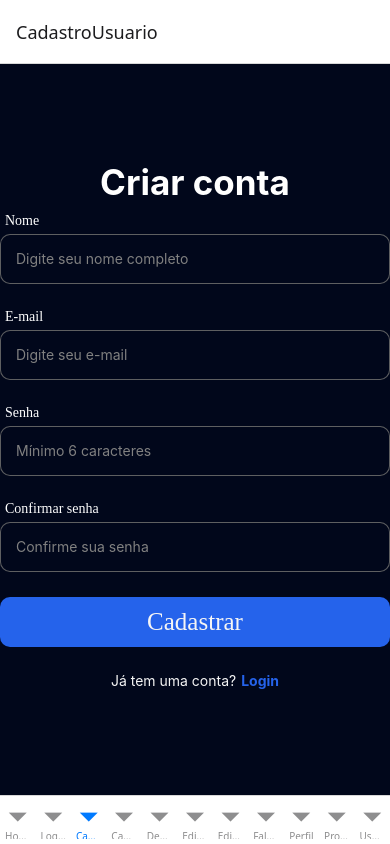
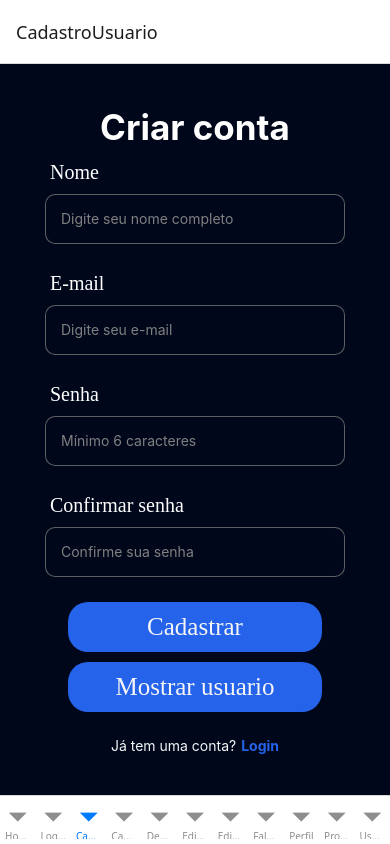
Before and after one commit to CarlosHenriiique021/Estoque_Mobile, a React Native app: screen /CadastroUsuario in a window 390 px wide. Built offline with nearby package versions, Linux system fonts and the light colour scheme.

Commit message:
Implementação da lógica da tela de cadastro

```diff
--- a/screens/CadastroUsuario/CadastroUsuario.js
+++ b/screens/CadastroUsuario/CadastroUsuario.js
@@ -1,23 +1,67 @@
-import React from 'react';
-import { StyleSheet, Text, View, Image, FlatList, FlatListComponent, Button, TouchableOpacity, TextInput } from 'react-native';
+import React, { useState } from 'react';
+import { StyleSheet, Text, View, Image, FlatList, FlatListComponent, Button, TouchableOpacity, TextInput, Alert } from 'react-native';
 import { styles } from '../../style';
+import AsyncStorage from '@react-native-async-storage/async-storage';
 
 export default function CadastroUsuario({navigation}) {
+    const [nome, setNome] = useState('');
+    const [email, setEmail] = useState('');
+    const [senha, setSenha] = useState('');
+    const [confirmarSenha, setConfirmarSenha] = useState('')
 
+ async function cadastrar() {
+
+    if (!nome || !email || !senha || !confirmarSenha) {
+        alert('Preencher tudo')
+        return;
+    }
+
+    if (senha !== confirmarSenha) {
+        alert('As senhas não são iguais')
+        return;
+    }
+
+    if (senha.length < 6) {
+    alert('Erro: A senha deve ter pelo menos 6 caracteres.');
+    return;
+}
+    else {
+        alert('Cadastro realizado!')
+
+        const usuario = {
+        nome, email, senha
+        }
+       await AsyncStorage.setItem('usuario', JSON.stringify(usuario));
+    }
+
+    }
+
+    async function mostrar() {
+      const json = await AsyncStorage.getItem('usuario');
+      const usuario = JSON.parse(json);
+     alert(
+    `Informações do Usuário\n\nNome: ${usuario.nome}\nEmail: ${usuario.email}\nSenha: ${usuario.senha}`
+  );
+}
     return (
     <View style={styles.viewPrincipal}>
 
-        <View style = {styles.subtitulo} >
-            <Text style = {styles.textosubtitulo}>
+        <View style = {styles.titulo} >
+            <Text style = {styles.textotitulo}>
                 Criar conta
             </Text>
+
         </View>
+
+        <View style = {{width: 300}}>
             <Text style = {styles.texto}>Nome</Text>
 
             <TextInput
              style = {styles.input}
             placeholder='Digite seu nome completo'
-            placeholderTextColor= 'gray'
+            placeholderTextColor = 'gray'
+            value= {nome}
+            onChangeText={setNome}
             />
 
             <Text style = {styles.texto}>E-mail</Text>
@@ -25,8 +69,10 @@ export default function CadastroUsuario({navigation}) {
             <TextInput
             style = {styles.input}
             placeholder='Digite seu e-mail'
-            placeholderTextColor= 'gray'
-
+            placeholderTextColor = 'gray'
+            keyboardType='email-address'
+            value={email}
+            onChangeText={setEmail}
             />
 
             <Text style = {styles.texto}>Senha</Text>
@@ -34,7 +80,10 @@ export default function CadastroUsuario({navigation}) {
             <TextInput
             style = {styles.input}
             placeholder='Mínimo 6 caracteres'
-            placeholderTextColor= 'gray'
+            placeholderTextColor = 'gray'
+            secureTextEntry = {true}
+            value = {senha}
+            onChangeText={setSenha}
             />
 
             <Text style = {styles.texto}>Confirmar senha</Text>
@@ -43,12 +92,28 @@ export default function CadastroUsuario({navigation}) {
             style = {styles.input}
             placeholder='Confirme sua senha'
             placeholderTextColor= 'gray'
+            secureTextEntry = {true}
+            value = {confirmarSenha}
+            onChangeText={setConfirmarSenha}
             />
+     </View>
 
+            <TouchableOpacity
+            style = {styles.button}
+            onPress={cadastrar}
+            >
 
-            <TouchableOpacity style = {styles.button}>
                 <Text style = {styles.textoButton}>
                     Cadastrar
+                </Text>
+            </TouchableOpacity>
+
+            <TouchableOpacity
+            style = {styles.button}
+            onPress={mostrar}
+            >
+                <Text style = {styles.textoButton}>
+                    Mostrar usuario
                 </Text>
             </TouchableOpacity>
 
--- a/style.js
+++ b/style.js
@@ -9,16 +9,18 @@ export const styles = StyleSheet.create({
     flex: 1,
     backgroundColor: colors.primary,
     justifyContent: 'center',
+    alignItems: 'center'
   },
 
   texto: {
     color: 'white',
     fontFamily: 'poppins',
-    fontWeight: 'semibold',
+    fontSize: 20,
     padding: 5,
-    marginTop: 5
+    marginTop: 8
   },
   input: {
+    color: '#ffff',
     backgroundColor: colors.primary,
     height: 50,
     borderRadius: 10,
@@ -26,11 +28,14 @@ export const styles = StyleSheet.create({
     marginBottom: 15,
     borderWidth: 1,
     borderColor: '#6b6b6be1',
+    marginTop: 5
   },
+
   button: {
- backgroundColor: '#2563eb',
+    width: '65%',
+    backgroundColor: '#2563eb',
     height: 50,
-    borderRadius: 10,
+    borderRadius: 20,
     justifyContent: 'center',
     alignItems: 'center',
     marginTop: 10,
@@ -54,7 +59,7 @@ export const styles = StyleSheet.create({
   textoConta: {
     color: 'whitesmoke',
   },
-  textosubtitulo: {
+  textotitulo: {
     fontSize: 35,
     color: '#ffffff',
     fontWeight: 'bold',
```
Also changed, not shown: package.json (+7 -7 lines), 1 other file (tests, documents, lock files or other folders).
